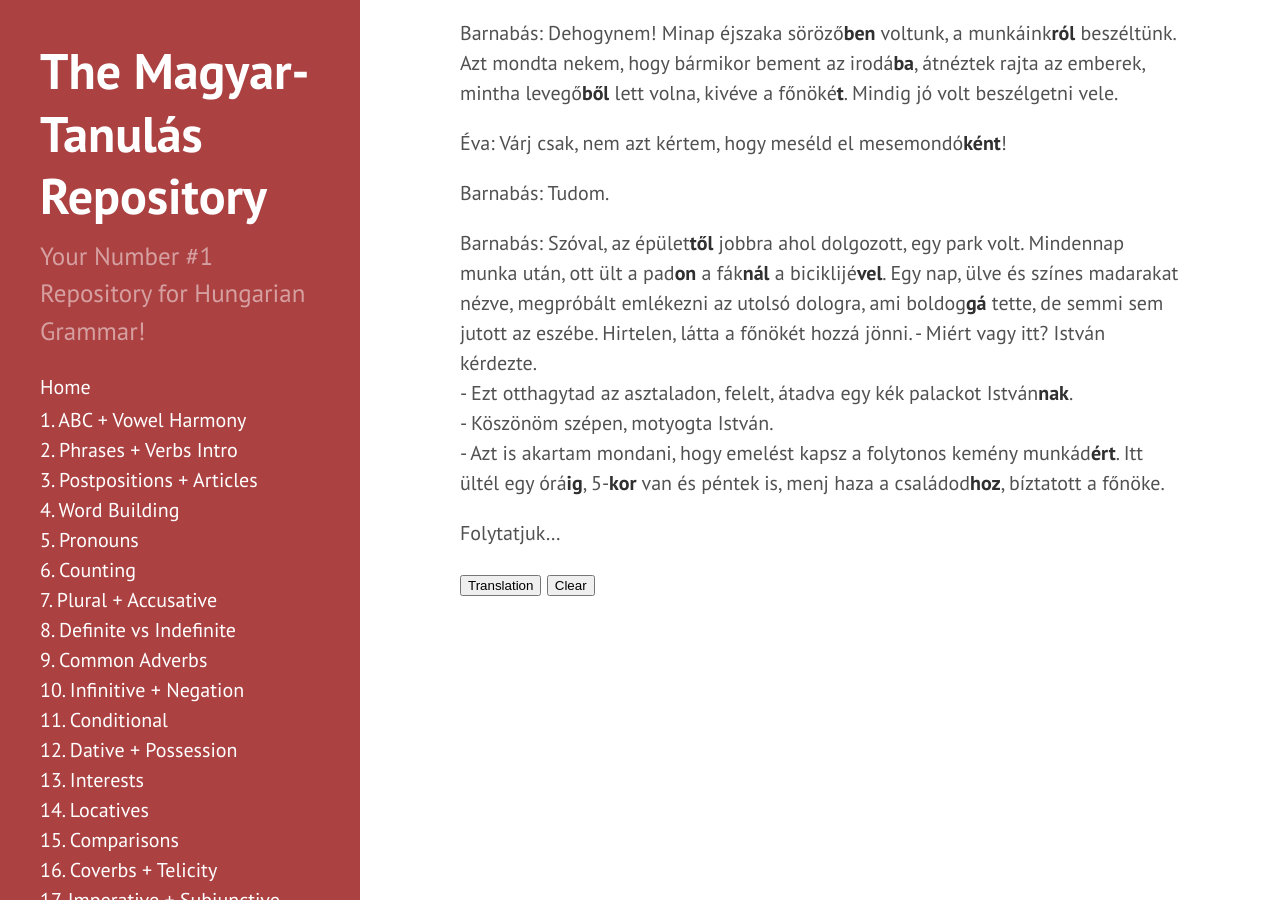
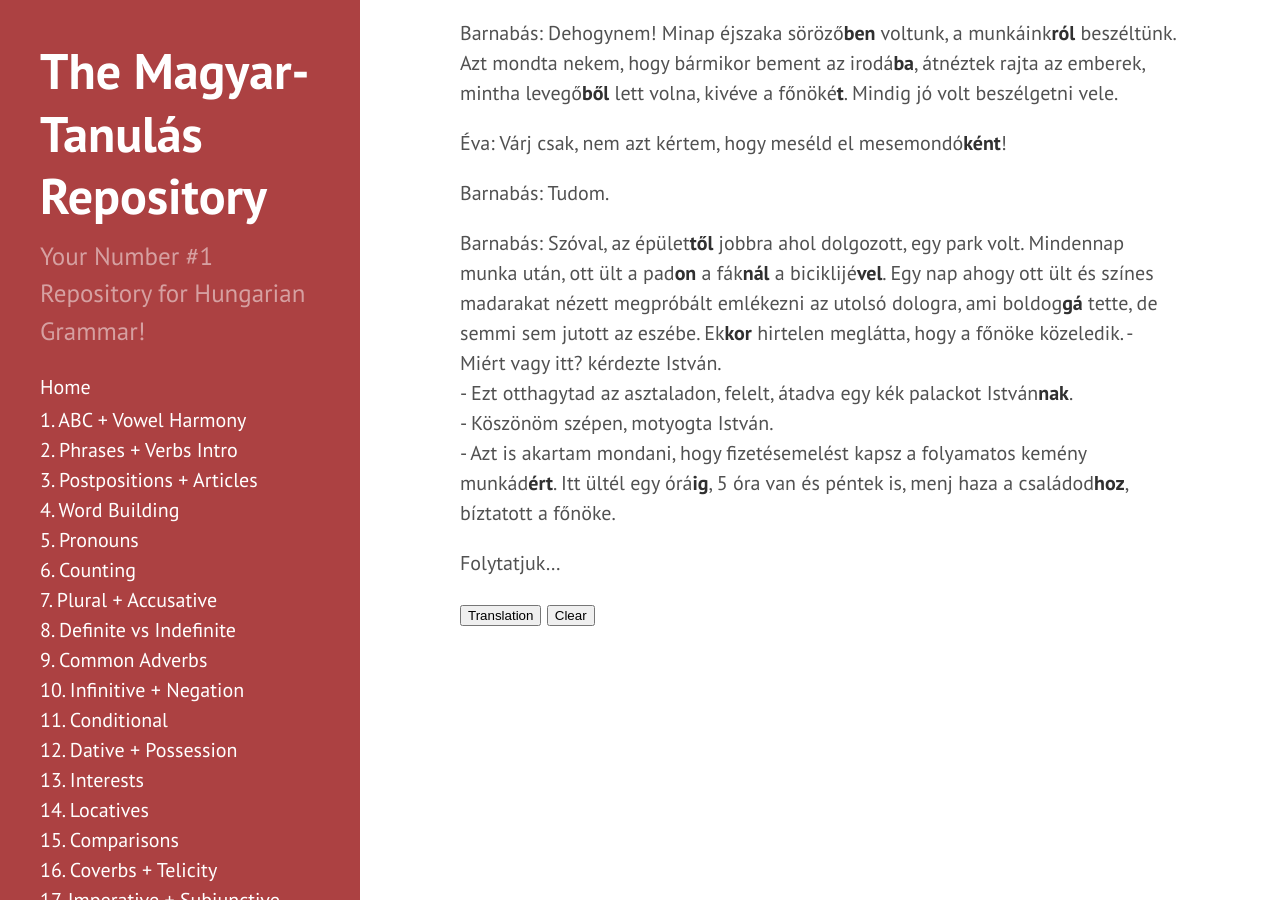
Before and after one commit to Magyartanulas/magyartanulas.github.io, a Jekyll site: the page built from noun_case_summary.md, in a window 1280 px wide and 900 px high, scrolled down 5373 px. Built offline with Jekyll 4.4.1, drawn with Linux system fonts in a browser that asks for light colours; comment, search, counter and statistics services are not loaded.

Commit message:
Update noun_case_summary.md

```diff
--- a/noun_case_summary.md
+++ b/noun_case_summary.md
@@ -176,10 +176,10 @@ Barnabás: Dehogynem! Minap éjszaka söröző**ben** voltunk, a munkáink**ról
 
 Barnabás: Tudom.
 
-Barnabás: Szóval, az épület**től** jobbra ahol dolgozott, egy park volt. Mindennap munka után, ott ült a pad**on** a fák**nál** a biciklijé**vel**. Egy nap, ülve és színes madarakat nézve, megpróbált emlékezni az utolsó dologra, ami boldog**gá** tette, de semmi sem jutott az eszébe. Hirtelen, látta a főnökét hozzá jönni. \- Miért vagy itt? István kérdezte.<br />
+Barnabás: Szóval, az épület**től** jobbra ahol dolgozott, egy park volt. Mindennap munka után, ott ült a pad**on** a fák**nál** a biciklijé**vel**. Egy nap ahogy ott ült és színes madarakat nézett megpróbált emlékezni az utolsó dologra, ami boldog**gá** tette, de semmi sem jutott az eszébe. Ek**kor** hirtelen meglátta, hogy a főnöke közeledik. \- Miért vagy itt? kérdezte István.<br />
 \- Ezt otthagytad az asztaladon, felelt, átadva egy kék palackot István**nak**.<br />
 \- Köszönöm szépen, motyogta István.<br />
-\- Azt is akartam mondani, hogy emelést kapsz a folytonos kemény munkád**ért**. Itt ültél egy órá**ig**, 5-**kor** van és péntek is, menj haza a családod**hoz**, bíztatott a főnöke.
+\- Azt is akartam mondani, hogy fizetésemelést kapsz a folyamatos kemény munkád**ért**. Itt ültél egy órá**ig**, 5 óra van és péntek is, menj haza a családod**hoz**, bíztatott a főnöke.
 
 Folytatjuk...
 
```
Also changed, not shown: other parts of noun_case_summary.md (+1 -1 lines).
